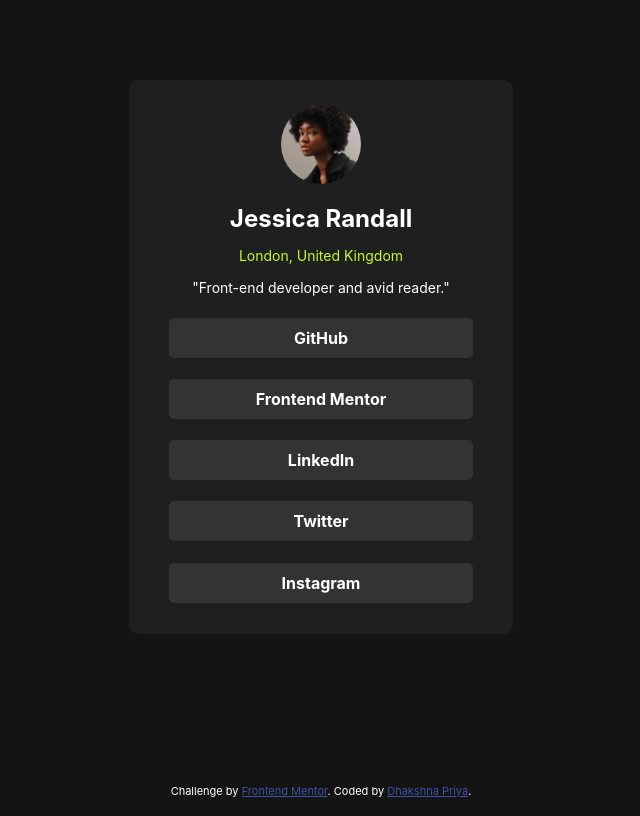
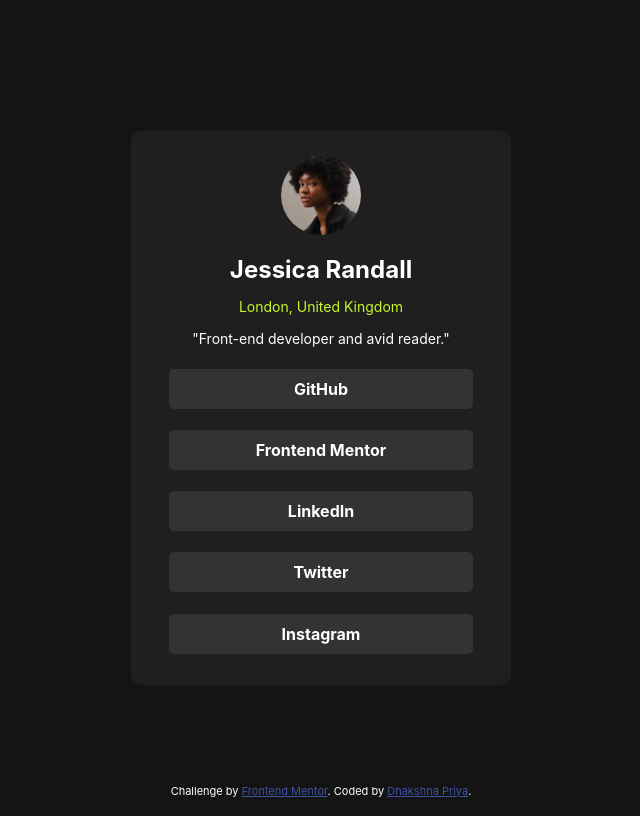
Before and after one commit to Dhakshna-Priya-C/Social-link-Profile, a plain HTML site: page index.html in a window 1280 px wide. Shown: the whole page, without its empty margins (319-959 px from the left). Drawn offline with Linux system fonts and the light colour scheme; a web font is replaced by a local one.

Commit message:
Bug: Made changes in css

```diff
--- a/index.html
+++ b/index.html
@@ -2,7 +2,7 @@
 <html lang="en">
 <head>
   <meta charset="UTF-8">
-  <meta name="viewport" content="width=device-width, initial-scale=1.0"> <!-- displays site properly based on user's device -->
+  <meta name="viewport" content="width=device-width, initial-scale=1.0">
 
   <link rel="icon" type="image/png" sizes="32x32" href="./assets/images/favicon-32x32.png">
 
--- a/style.css
+++ b/style.css
@@ -16,6 +16,7 @@ body{
     flex-direction: column;
     align-items: center;
     justify-content: center;
+    height: 100vh;
 }
 
 .main{
@@ -23,8 +24,6 @@ body{
     flex-direction: column;
     align-items: center;
     justify-content: center;
-    position: absolute;
-    top: 10vh;
     background-color: var(--Grey-800);
     width: 30%;
     border-radius: 10px;
```
